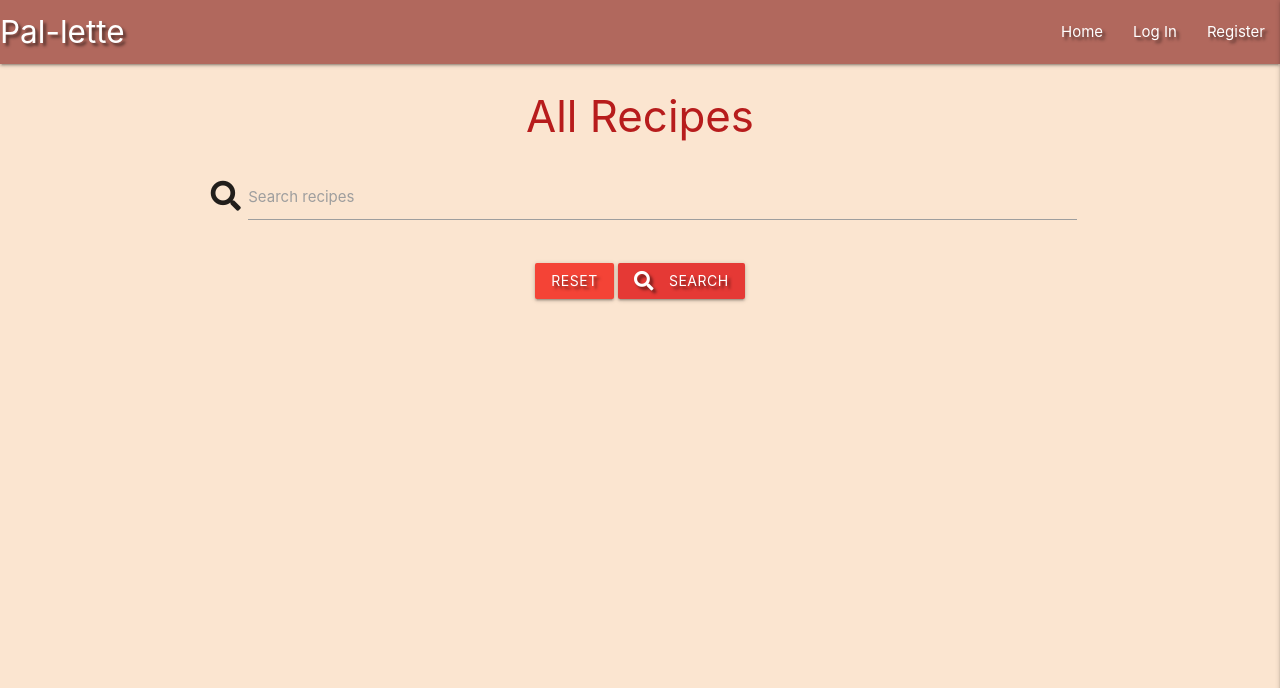
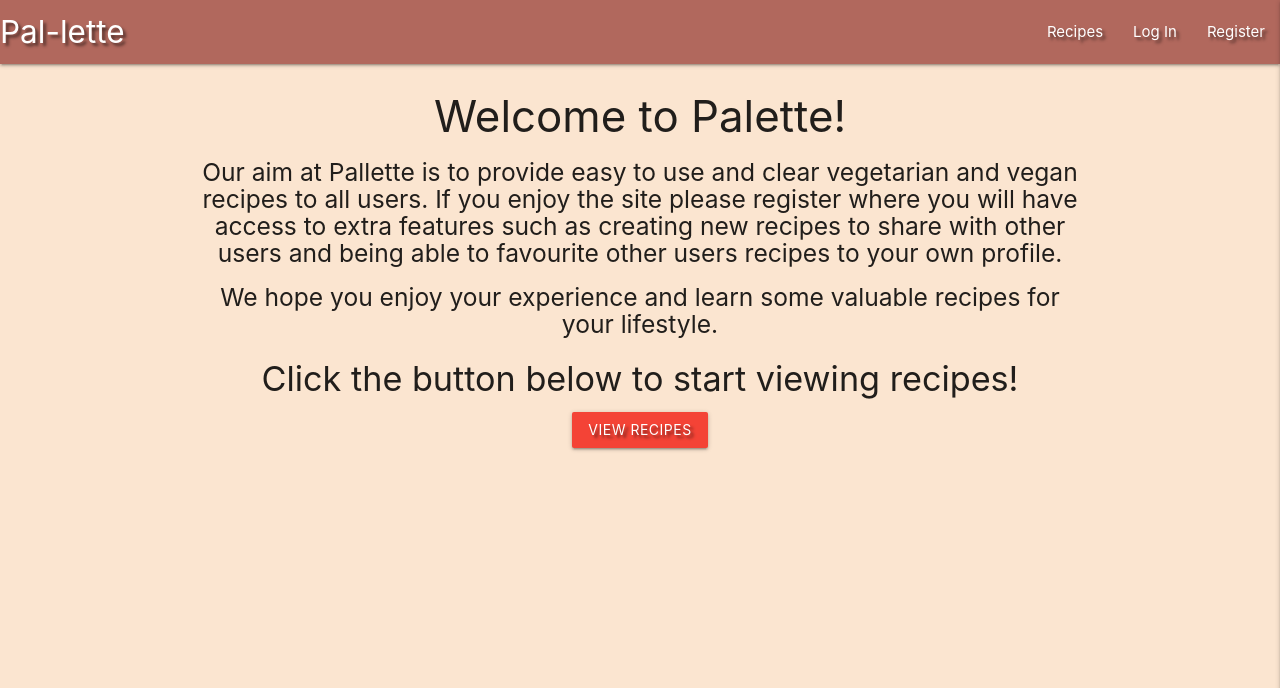
Before and after one commit to paulvmking/Pal-lette, a Flask app: page / in a window 1280 px wide. Shown: the top 688 px of the page. Run offline with Flask 2, Linux system fonts and the light colour scheme; data that the repository does not hold is empty; some libraries are stand-ins or nearby versions.

Commit message:
Added Homepage

```diff
--- a/app.py
+++ b/app.py
@@ -35,6 +35,11 @@ def paginated(recipes, page):
 
 
 @app.route("/")
+@app.route("/get_homepage")
+def get_homepage():
+    return render_template("index.html")
+
+
 @app.route("/get_recipes")
 def get_recipes():
     page = request.args.get(get_page_parameter(), type=int, default=1)
--- a/templates/base.html
+++ b/templates/base.html
@@ -20,10 +20,10 @@
         <!-- top navbar -->
         <nav class="nav-extended text-shadow orange darken-4">
             <div class="nav-wrapper">
-                <a href="{{ url_for('get_recipes') }}" class="brand-logo">Pal-lette</a>
+                <a href="{{ url_for('get_homepage') }}" class="brand-logo">Pal-lette</a>
                 <a href="#" data-target="mobile-demo" class="sidenav-trigger right"><i class="fas fa-bars"></i></a>
                 <ul class="right hide-on-med-and-down">
-                    <li><a href="{{ url_for('get_recipes') }}">Home</a></li>
+                    <li><a href="{{ url_for('get_recipes') }}">Recipes</a></li>
                     {% if session.user %}
                         <li><a href="{{ url_for('profile', username=session['user']) }}">Profile</a></li>
                         <li><a href="{{ url_for('add_recipe') }}">New Recipe</a></li>
@@ -42,9 +42,9 @@
         <!-- mobile sidenav -->
         <ul class="sidenav" id="mobile-demo">
             <li>
-                <h4 class="center-align orange-text text-darken 4">Pal-lette</h4>
+                <a href="{{ url_for('get_homepage') }}" class="brand-logo">Pal-lette</a>
             </li>
-            <li><a href="{{ url_for('get_recipes') }}">Home</a></li>
+            <li><a href="{{ url_for('get_recipes') }}">Recipes</a></li>
             {% if session.user %}
                 <li><a href="{{ url_for('profile', username=session['user']) }}">Profile</a></li>
                 <li><a href="{{ url_for('add_recipe') }}">New Recipe</a></li>
--- /dev/null
+++ b/templates/index.html
@@ -0,0 +1,20 @@
+{% extends "base.html" %}
+{% block content %}
+
+<div class="resize center-align">
+    <h3>Welcome to Palette!</h3>
+    <div>
+        <h5>
+            Our aim at Pallette is to provide easy to use and clear vegetarian and vegan recipes to all users.
+            If you enjoy the site please register where you will have access to extra features such as creating new recipes to share with other users
+            and being able to favourite other users recipes to your own profile.
+        </h5>
+        <h5>
+            We hope you enjoy your experience and learn some valuable recipes for your lifestyle.
+        </h5>
+    </div>
+    <h4>Click the button below to start viewing recipes!</h4>
+    <a href="{{ url_for('get_recipes') }}" class="red btn text-shadow">View Recipes</a>
+</div>
+
+{% endblock %}
```
